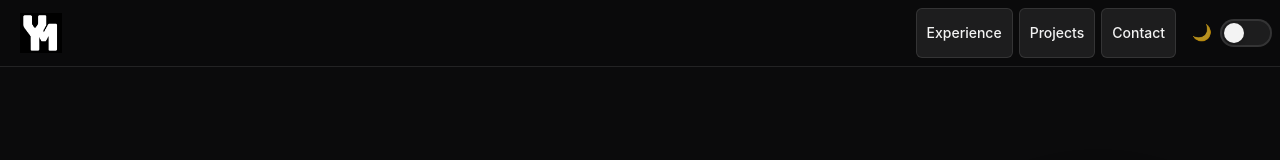
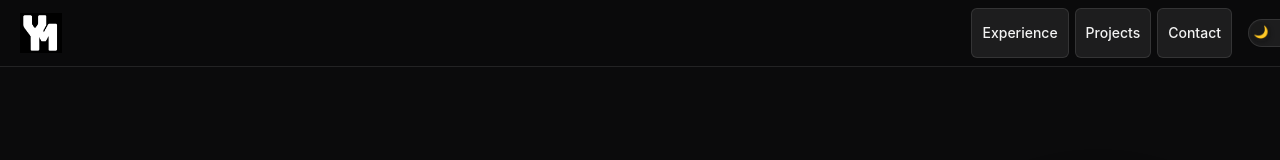
Before and after one commit to y2mm/personal-website, a Next.js app: page / in a window 1280 px wide. Shown: the top 160 px of the page. Built offline with nearby package versions, Linux system fonts and the light colour scheme.

Commit message:
fix: design changes

```diff
--- a/src/app/globals.css
+++ b/src/app/globals.css
@@ -238,13 +238,6 @@ nav {
 .theme-switch-container {
   display: flex;
   align-items: center;
-  gap: 0.5rem;
-}
-
-.theme-label {
-  font-size: 1rem;
-  opacity: 0.7;
-  transition: opacity 0.2s ease;
 }
 
 .theme-switch {
@@ -252,7 +245,7 @@ nav {
   width: 52px;
   height: 28px;
   background: var(--nav-btn-bg);
-  border: 2px solid var(--nav-btn-border);
+  border: 1px solid var(--nav-btn-border);
   border-radius: 20px;
   cursor: pointer;
   transition: all 0.3s ease;
@@ -266,7 +259,7 @@ nav {
 
 .theme-switch.active {
   background: var(--nav-btn-hover);
-  border-color: var(--fg);
+  border-color: var(--nav-btn-border);
 }
 
 .theme-switch-slider {
@@ -275,10 +268,14 @@ nav {
   left: 2px;
   width: 20px;
   height: 20px;
-  background: var(--fg);
+  background: #1a1a1a;
   border-radius: 50%;
   transition: transform 0.3s ease;
   box-shadow: 0 2px 4px rgba(0, 0, 0, 0.2);
+  display: flex;
+  align-items: center;
+  justify-content: center;
+  font-size: 12px;
 }
 
 .theme-switch.active .theme-switch-slider {
@@ -286,7 +283,7 @@ nav {
 }
 
 [data-theme="light"] .theme-switch-slider {
-  background: var(--bg);
+  background: #ffffff;
   box-shadow: 0 2px 4px rgba(0, 0, 0, 0.1);
 }
 
--- a/src/components/ThemeToggle.tsx
+++ b/src/components/ThemeToggle.tsx
@@ -21,15 +21,15 @@ export default function ThemeToggle() {
 
   return (
     <div className="theme-switch-container">
-      <span className="theme-label">🌙</span>
       <button
         className={`theme-switch ${theme === 'light' ? 'active' : ''}`}
         onClick={toggleTheme}
         aria-label={`Switch to ${theme === 'dark' ? 'light' : 'dark'} mode`}
       >
-        <span className="theme-switch-slider"></span>
+        <span className="theme-switch-slider">
+          {theme === 'dark' ? '🌙' : '☀️'}
+        </span>
       </button>
-      <span className="theme-label">☀️</span>
     </div>
   );
 }
```
